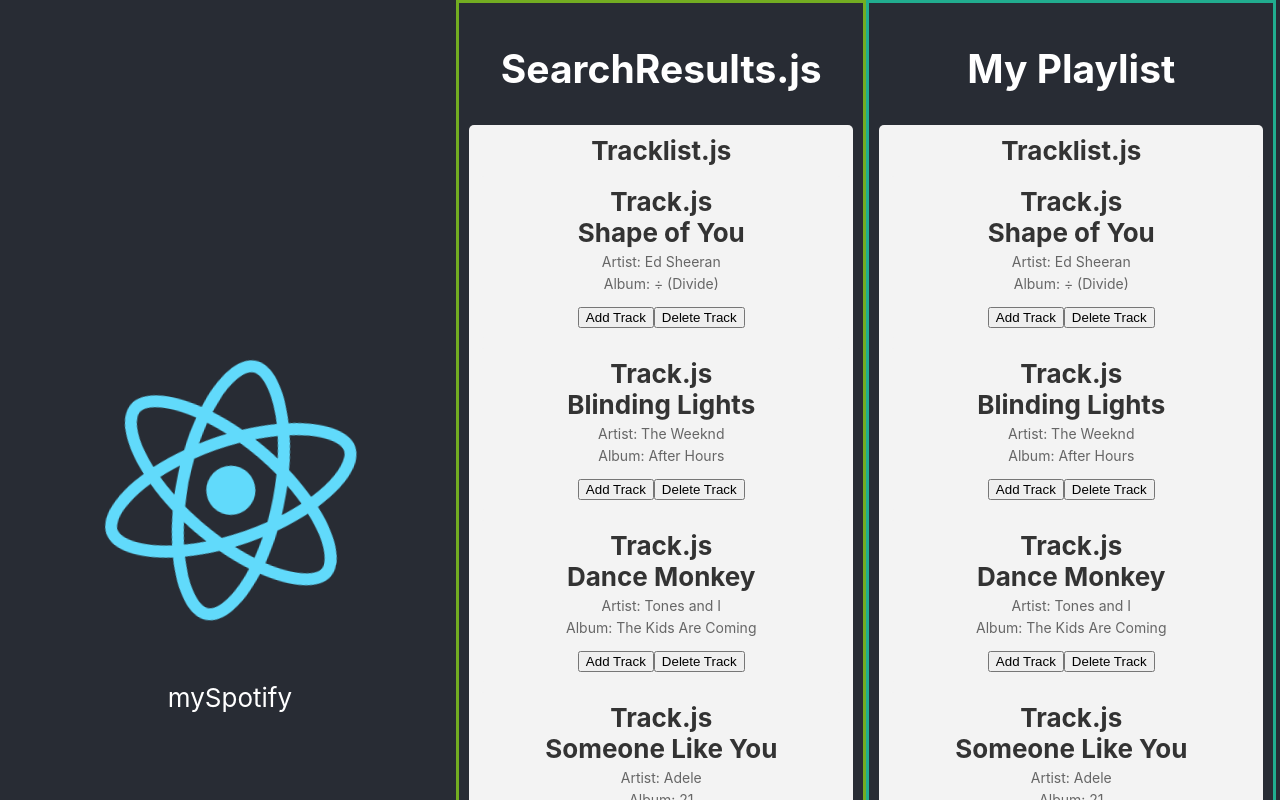
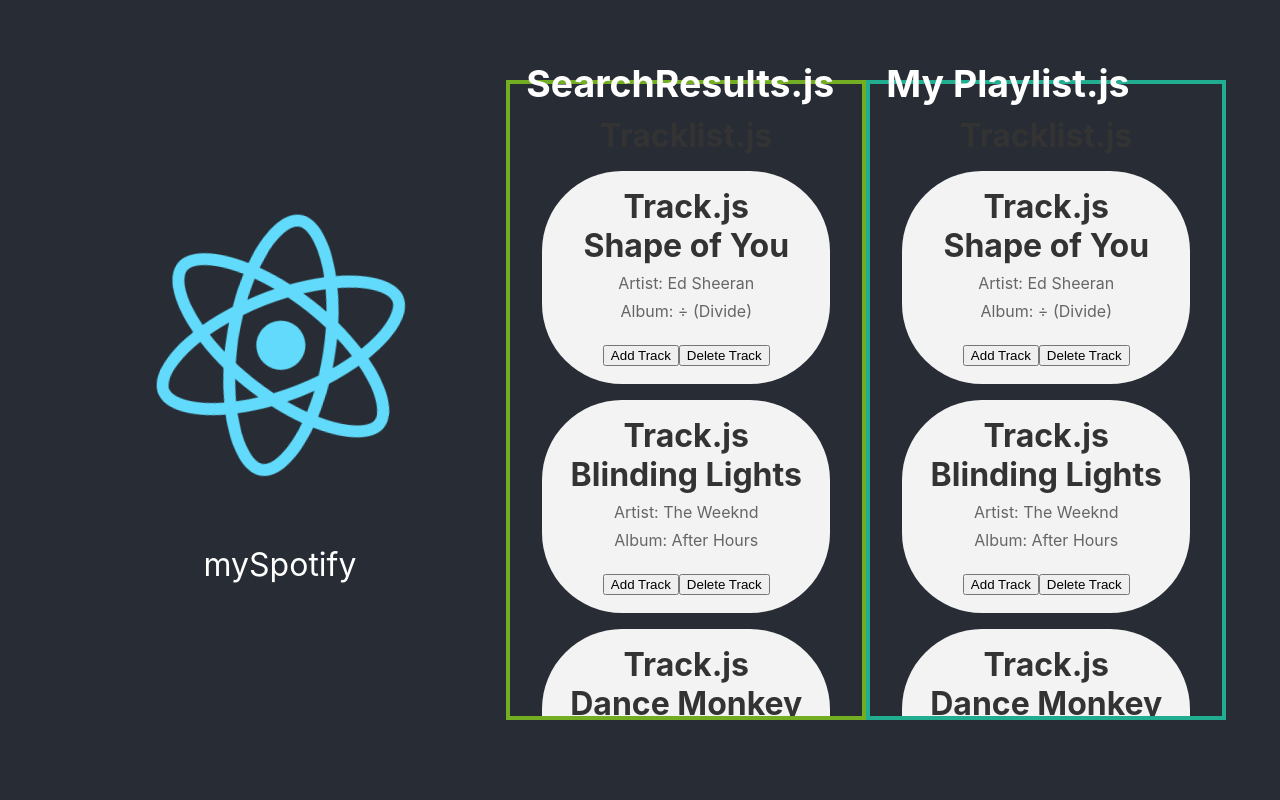
Before and after one commit to SarahCarlock/mySpotify, a React (Create React App) app: page / in a window 1280 px wide. Shown: the top 800 px of the page. Built offline with nearby package versions, Linux system fonts and the light colour scheme.

Commit message:
change lists to full screen with scroll.

```diff
--- a/src/App.css
+++ b/src/App.css
@@ -15,12 +15,12 @@
 
 .App-header {
   background-color: #282c34;
-  min-height: 100vh;
+  height: 100vh;
   display: flex;
   flex-direction: row;
   align-items: center;
   justify-content: center;
-  font-size: calc(10px + 2vmin);
+  font-size: calc(1rem + 2vmin);
   color: white;
 }
 
--- a/src/components/Playlist/Playlist.js
+++ b/src/components/Playlist/Playlist.js
@@ -5,7 +5,7 @@
 const Playlist = () => {
     return (
         <div className="playlist">
-          <h2>My Playlist</h2>
+          <h3>My Playlist.js</h3>
           <Tracklist/>
         </div>
       );
--- a/src/components/Playlist/styles-playlist.css
+++ b/src/components/Playlist/styles-playlist.css
@@ -1,6 +1,13 @@
 .playlist {
-    align-self: flex-end;
-    width: 30%;
-    border: 3px solid #21ad8f;
-    padding: 10px;
+    align-self: right;
+    max-height: 75vh;
+    overflow: scroll;
+    width: 20rem;
+    border: .3rem solid #21ad8f;
+    padding: 1rem;
 }
+
+h3 {
+    position: fixed;
+    top: 1.5rem;
+}
--- a/src/components/SearchResults/SearchResults.js
+++ b/src/components/SearchResults/SearchResults.js
@@ -6,7 +6,7 @@
 function SearchResults() {
     return (
         <div className="searchresults">
-            <h2>SearchResults.js</h2>
+            <h3>SearchResults.js</h3>
             <Tracklist Tracklist={Tracklist} />
         </div>
     );
--- a/src/components/SearchResults/styles-searchresults.css
+++ b/src/components/SearchResults/styles-searchresults.css
@@ -1,6 +1,13 @@
 .searchresults {
-    align-self: flex-start;
-    width: 30%;
-    border: 3px solid #73AD21;
-    padding: 10px;
+    align-self: center;
+    max-height: 75vh;
+    overflow: scroll;
+    width: 20rem;
+    border: .3rem solid #73AD21;
+    padding: 1rem;
 }
+
+h3 {
+    position: fixed;
+    top: 1.5rem;
+}
--- a/src/components/Track/styles-track.css
+++ b/src/components/Track/styles-track.css
@@ -1,8 +1,8 @@
 .track {
-    margin: 10px 0;
-    padding: 10px;
+    margin: 1rem 0;
+    padding: 1rem;
     background-color: #f3f3f3;
-    border-radius: 5px;
+    border-radius: 5rem;
 }
 
 .track h4 {
@@ -11,8 +11,8 @@
 }
 
 .track p {
-    margin: 5px 0;
-    font-size: 14px;
+    margin: .5rem 0;
+    font-size: 1rem;
     color: #666;
 }
 
@@ -20,11 +20,11 @@
     background-color: #04AA6D;
     border: none;
     color: white;
-    padding: 15px 32px;
+    padding: 1rem 3rem;
     text-align: center;
     text-decoration: none;
     display: inline-block;
-    font-size: 16px;
-    margin: 4px 2px;
+    font-size: 1.5rem;
+    margin: .2rem .2rem;
     cursor: pointer;
 }
--- a/src/components/Tracklist/styles-tracklist.css
+++ b/src/components/Tracklist/styles-tracklist.css
@@ -1,8 +1,5 @@
 .tracklist {
-    margin: 10px 0;
-    padding: 10px;
-    background-color: #f3f3f3;
-    border-radius: 5px;
+    padding: 1rem;
 }
 
 .tracklist h4 {
```
